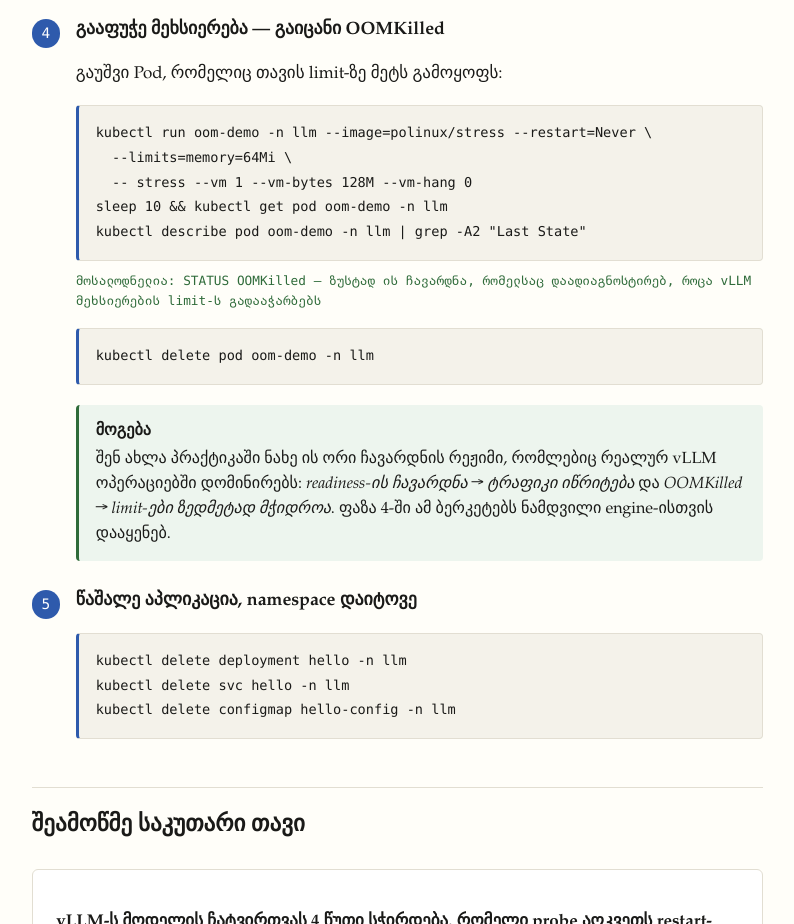
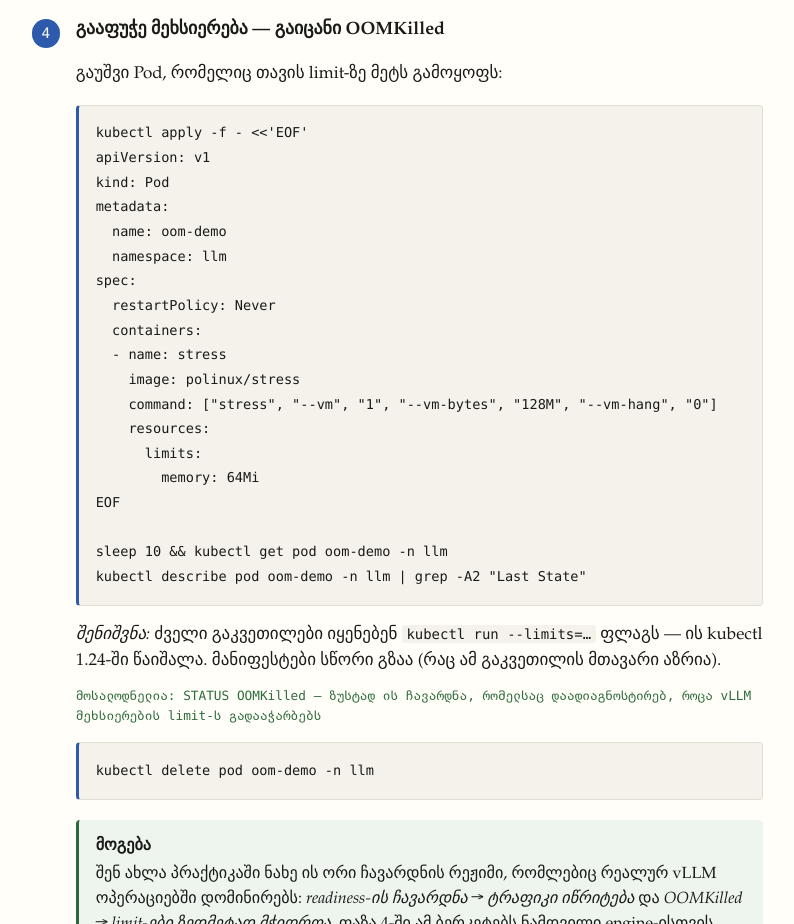
Before and after one commit to gduchidze/frontier-lab-journey, a plain HTML site: page lessons/ka/0002-production-manifests.html in a window 1280 px wide. Shown: the part 4600-5524 px from the top of the page, without its empty margins (243-1037 px from the left). Drawn offline with Linux system fonts and the light colour scheme.

Commit message:
Add Kubernetes manifests for OOMKilled demo and hello world application

```diff
--- a/lessons/ka/0002-production-manifests.html
+++ b/lessons/ka/0002-production-manifests.html
@@ -141,11 +141,26 @@ kubectl get pods -n llm</code></pre>
 <div class="step">
 <h3>გააფუჭე მეხსიერება — გაიცანი OOMKilled</h3>
 <p>გაუშვი Pod, რომელიც თავის limit-ზე მეტს გამოყოფს:</p>
-<pre><code>kubectl run oom-demo -n llm --image=polinux/stress --restart=Never \
-  --limits=memory=64Mi \
-  -- stress --vm 1 --vm-bytes 128M --vm-hang 0
+<pre><code>kubectl apply -f - &lt;&lt;'EOF'
+apiVersion: v1
+kind: Pod
+metadata:
+  name: oom-demo
+  namespace: llm
+spec:
+  restartPolicy: Never
+  containers:
+  - name: stress
+    image: polinux/stress
+    command: ["stress", "--vm", "1", "--vm-bytes", "128M", "--vm-hang", "0"]
+    resources:
+      limits:
+        memory: 64Mi
+EOF
+
 sleep 10 && kubectl get pod oom-demo -n llm
 kubectl describe pod oom-demo -n llm | grep -A2 "Last State"</code></pre>
+<p><em>შენიშვნა:</em> ძველი გაკვეთილები იყენებენ <code>kubectl run --limits=…</code> ფლაგს — ის kubectl 1.24-ში წაიშალა. მანიფესტები სწორი გზაა (რაც ამ გაკვეთილის მთავარი აზრია).</p>
 <p class="expect">მოსალოდნელია: STATUS OOMKilled — ზუსტად ის ჩავარდნა, რომელსაც დაადიაგნოსტირებ, როცა vLLM მეხსიერების limit-ს გადააჭარბებს</p>
 <pre><code>kubectl delete pod oom-demo -n llm</code></pre>
 <div class="win"><strong>მოგება</strong>
```
Also changed, not shown: lessons/0002-production-manifests.html (+18 -3 lines), 1 other file.
